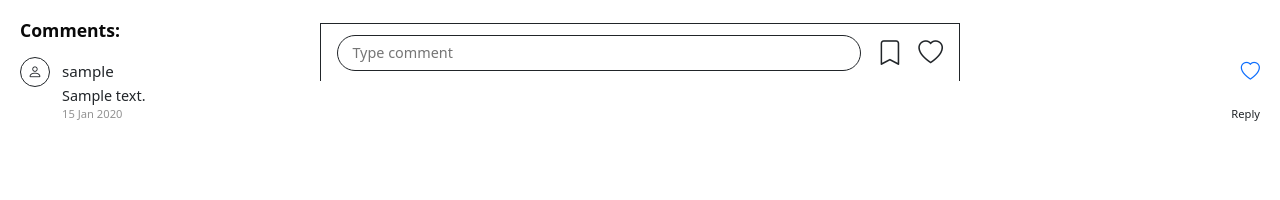
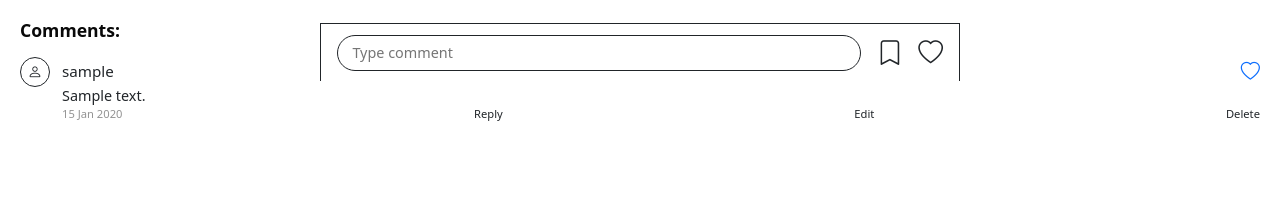
Before and after one commit to JJYNG1023/Project_3_Mira_Blog, a Django app: a page that uses blog/templates/blog/post_detail.html in a window 1280 px wide. Shown: the part 719-919 px from the top of the page. Run offline with Django 4.2, Linux system fonts and the light colour scheme; a user stored in the database is signed in; tables that the repository leaves empty hold one stand-in row (values such as "Sample post"); grey boxes marked "Sample" are stand-in pictures.

Commit message:
amend post_detail comment section view. when user log in show edit and delete comment option

```diff
--- a/blog/templates/blog/post_detail.html
+++ b/blog/templates/blog/post_detail.html
@@ -145,6 +145,11 @@
                 <div class="comment-meta">
                     <span>{{ comment.created_at|date:"d M Y" }}</span>
                     <a href="#">Reply</a>
+
+                    {% if comment.author == user %}
+                        <a href="#" class="text-dark text-decoration-none">Edit</a>
+                        <a href="#" class="text-dark text-decoration-none">Delete</a>
+                    {% endif %}
                 </div>
             </div>
         </div>
```
